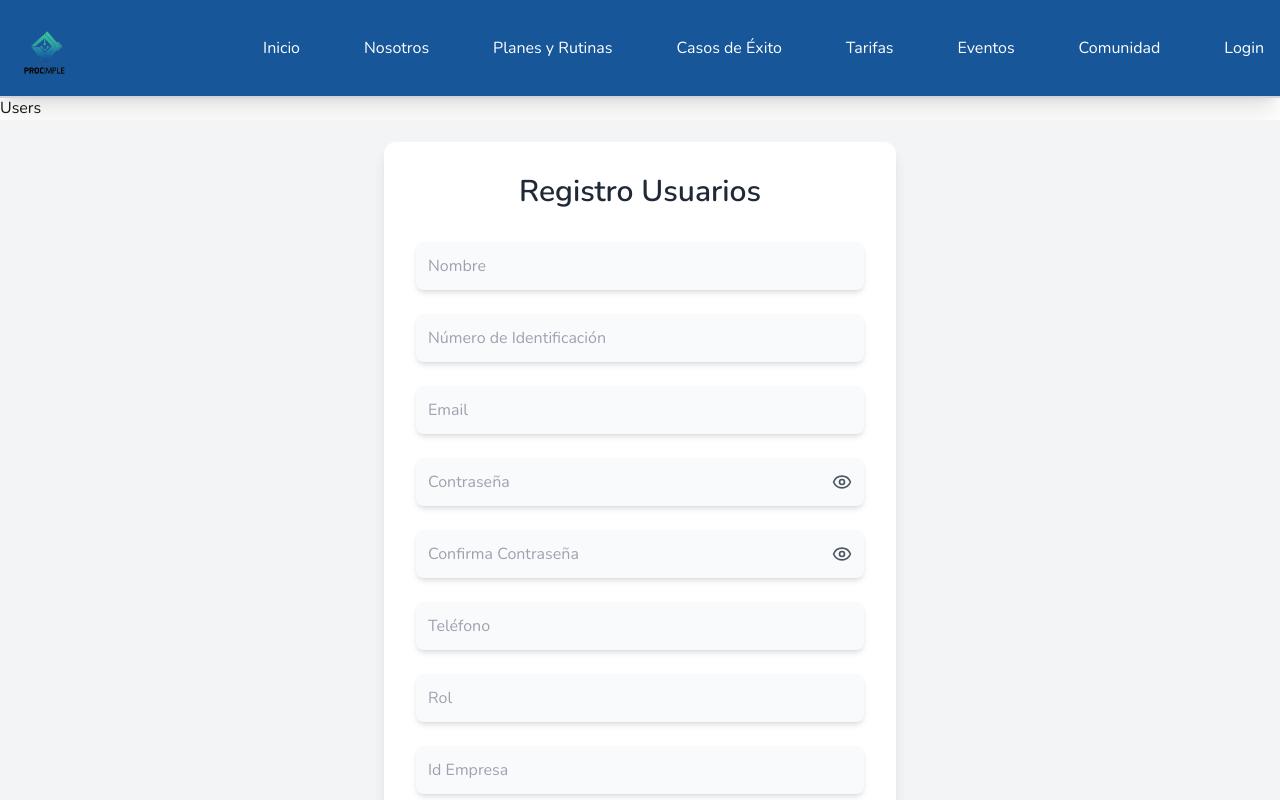
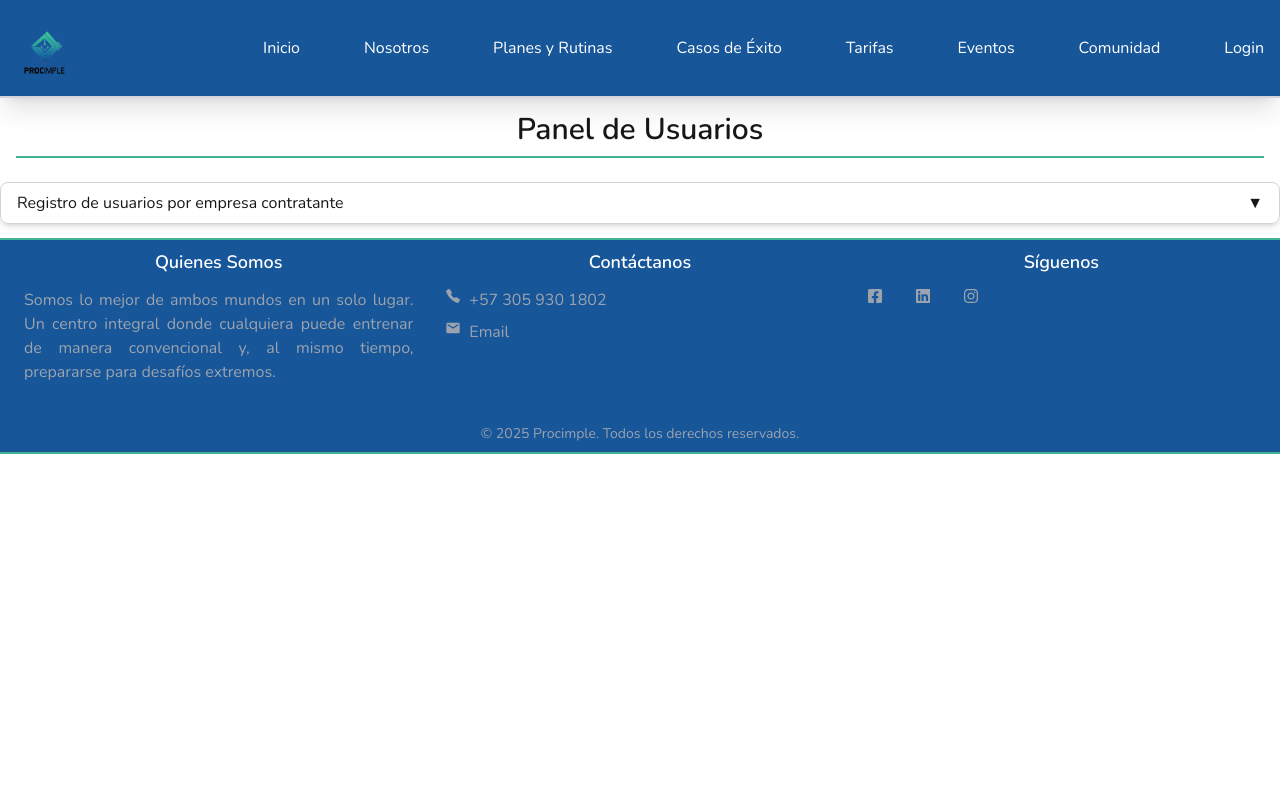
Before and after one commit to Sebaswolf31/sst-project, a Next.js app in the folder frontend/: page /superAdmin/users in a window 1280 px wide. Shown: the top 800 px of the page. Built offline with nearby package versions, Linux system fonts and the light colour scheme; no server answers.

Commit message:
"Update userRegister"

```diff
--- /dev/null
+++ b/frontend/src/app/components/accordion.tsx
@@ -0,0 +1,29 @@
+import React, { useState } from "react";
+
+interface AccordionProps {
+  title: string;
+  children: React.ReactNode;
+}
+
+const Accordion: React.FC<AccordionProps> = ({ title, children }) => {
+  const [isOpen, setIsOpen] = useState(false);
+
+  const toggleAccordion = () => {
+    setIsOpen(!isOpen);
+  };
+
+  return (
+    <div className="mb-4 border border-gray-300 rounded-lg shadow-md">
+      <button
+        onClick={toggleAccordion}
+        className="flex items-center justify-between w-full px-4 py-2 rounded-lg text-foreground bg-azul focus:outline-none"
+      >
+        <span>{title}</span>
+        <span>{isOpen ? "▲" : "▼"}</span>
+      </button>
+      {isOpen && <div className="p-4 ">{children}</div>}
+    </div>
+  );
+};
+
+export default Accordion;
--- a/frontend/src/app/superAdmin/users/page.tsx
+++ b/frontend/src/app/superAdmin/users/page.tsx
@@ -1,11 +1,20 @@
+"use client";
 import React from "react";
 import RegisterUser from "./registerUser";
+import Accordion from "@/app/components/accordion";
 
 const Users = () => {
   return (
     <div>
-      Users
-      <RegisterUser />
+      <div className="w-full p-4 rounded-t-xl">
+        <h1 className="text-3xl font-semibold text-center ">
+          Panel de Usuarios
+        </h1>
+        <hr className="w-full my-2 border-t-2 border-greenP" />
+      </div>
+      <Accordion title="Registro de usuarios por empresa contratante">
+        <RegisterUser />
+      </Accordion>
     </div>
   );
 };
--- a/frontend/src/app/superAdmin/users/registerUser.tsx
+++ b/frontend/src/app/superAdmin/users/registerUser.tsx
@@ -70,7 +70,7 @@ const RegisterUser = () => {
   return (
     <div className="flex items-center justify-center min-h-screen p-4 bg-gray-100">
       <div className="w-full max-w-lg p-8 bg-white shadow-lg rounded-xl">
-        <h2 className="mb-8 text-3xl font-semibold text-center text-gray-800">
+        <h2 className="mb-8 text-2xl font-semibold text-center text-gray-800">
           Registro Usuarios
         </h2>
 
```
